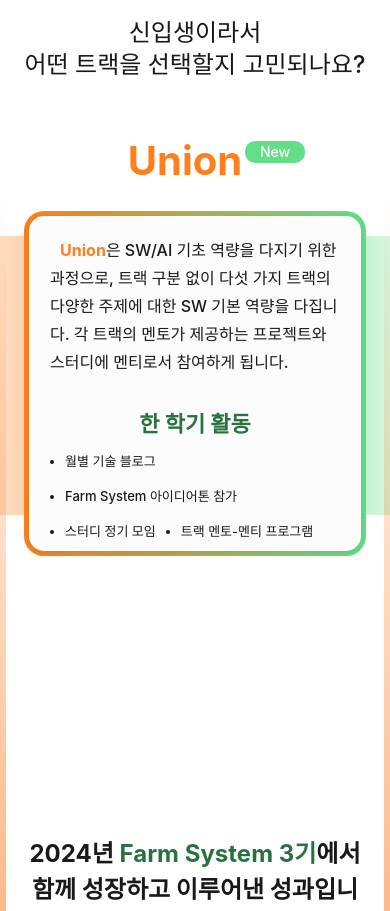
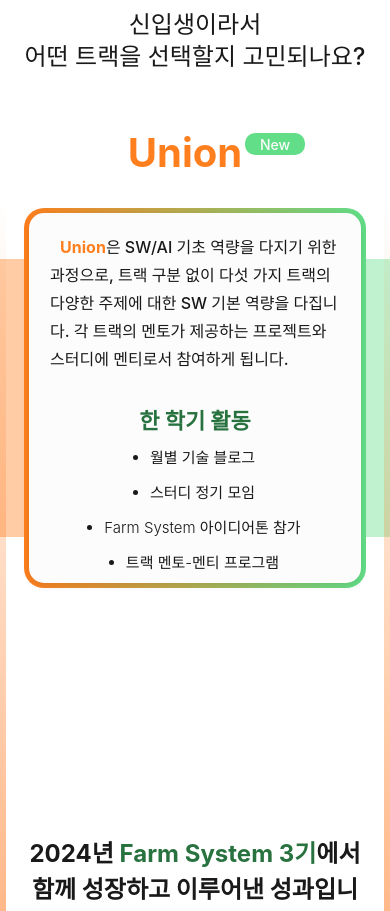
Before and after one commit to karpitony/monorepo-test, a React (Vite) app: page / in a window 390 px wide. Shown: the part 3560-4471 px from the top of the page. Built offline with nearby package versions, Linux system fonts and the light colour scheme; a web font is replaced by a local one.

Commit message:
[Feat] 유니온 반응형 수정

```diff
--- a/src/pages/Main/Union/ContentBox.styled.ts
+++ b/src/pages/Main/Union/ContentBox.styled.ts
@@ -2,7 +2,7 @@
 
 export const Container = styled.div<{ $isMobile: boolean }>`
   width: 100%;
-  height: ${(props) => (props.$isMobile ? "auto" : "500px")};
+  height: ${(props) => (props.$isMobile ? "370px" : "500px")};
 
   display: flex;
   justify-content: center;
@@ -10,6 +10,7 @@
 
   position: relative;
   padding: ${(props) => (props.$isMobile ? "20px 0" : "0")};
+  /* background-color: yellow; */
 `;
 
 // 테두리에 Gradient가 안돼서 박스 두개를 겹쳐서 테두리 Gradient를 만들었습니다.
@@ -99,13 +100,22 @@
 
   display: flex;
   flex-direction: row;
-  flex-wrap: wrap;
-  align-items: flex-end;
-  align-content: flex-start;
+  /* flex-wrap: wrap; */
+  align-items: center;
+  justify-content: center;
+  align-content: center;
 
   gap: ${(props) => (props.$isMobile ? "0 10px" : "10px 20px")};
   list-style-type: disc;
 `;
+
+export const ListBox = styled.div<{ $isApp: boolean}>`
+  display: flex;
+  flex-direction: column;
+  align-items: ${(props) => (props.$isApp ? "center" : "start")};
+  justify-content: center;
+  /* background-color: orange; */
+`
 
 export const Li = styled.li<{
   $isMobile: boolean;
@@ -114,9 +124,9 @@
   height: 35px;
 
   font-style: normal;
-  font-weight: 500;
+  font-weight: 300;
   font-size: ${(props) =>
-    props.$isMobile ? "13px" : "22px"};
+    props.$isMobile ? "15px" : "20px"};
   line-height: ${(props) => (props.$isMobile ? "30px" : "35px")};
   color: var(--FarmSystem_Black);
 
@@ -135,16 +145,17 @@
   position: absolute;
   top: 0;
   display: flex;
-  justify-content: center;
+  justify-content: space-between;
   align-items: center;
 
   /* ✅ 블러 크기 조정 */
   height: ${(props) => (props.$isMobile ? "370px" : props.$isTablet ? "500px" : "500px")};
   gap: ${(props) => (props.$isMobile ? "30vw" : props.$isTablet ? "200px" : "80px")};
+  /* background-color: orange; */
 `;
 
 export const GradientLeft = styled.div<{ $isMobile: boolean, $isTablet: boolean }>`
-  width: ${(props) => (props.$isMobile ? "200px" : props.$isTablet ? "400px" : "550px")};
+  width: ${(props) => (props.$isMobile ? "280px" : props.$isTablet ? "400px" : "550px")};
   height: ${(props) => (props.$isMobile ? "33vh" : props.$isTablet ? "470px" : "400px")};
 
   background: linear-gradient(
@@ -157,7 +168,7 @@
 `;
 
 export const GradientRight = styled.div<{ $isMobile: boolean, $isTablet: boolean }>`
-  width: ${(props) => (props.$isMobile ? "200px" : props.$isTablet ? "400px" : "550px")};
+  width: ${(props) => (props.$isMobile ? "280px" : props.$isTablet ? "400px" : "550px")};
   height: ${(props) => (props.$isMobile ? "33vh" : props.$isTablet ? "470px" : "400px")};
 
   background: linear-gradient(
--- a/src/pages/Main/Union/ContentBox.tsx
+++ b/src/pages/Main/Union/ContentBox.tsx
@@ -2,7 +2,7 @@
 import useMediaQueries from "@/hooks/useMediaQueries";
 
 export default function ContentBox() {
-  const { isTiny, isMobile, isTablet } = useMediaQueries();
+  const { isApp, isTiny, isMobile, isTablet } = useMediaQueries();
 
   return (
     <S.Container $isMobile={isMobile}>
@@ -33,18 +33,42 @@
             한 학기 활동
           </S.ActivityTitle>
           <S.ActivityList $isMobile={isMobile} $isTiny={isTiny}>
+            {isApp ? (
+              <S.ListBox $isApp={isApp}>
                 <S.Li $isMobile={isMobile} $isTiny={isTiny}>
                   월별 기술 블로그
+                </S.Li>
+                <S.Li $isMobile={isMobile} $isTiny={isTiny}>
+                  스터디 정기 모임
                 </S.Li>
                 <S.Li $isMobile={isMobile} $isTiny={isTiny}>
                   Farm System 아이디어톤 참가
                 </S.Li>
                 <S.Li $isMobile={isMobile} $isTiny={isTiny}>
+                  트랙 멘토-멘티 프로그램
+                </S.Li>
+              </S.ListBox>
+            ) : (
+              <>
+                <S.ListBox $isApp={isApp}>
+                  <S.Li $isMobile={isMobile} $isTiny={isTiny}>
+                    월별 기술 블로그
+                  </S.Li>
+                  <S.Li $isMobile={isMobile} $isTiny={isTiny}>
                     스터디 정기 모임
+                  </S.Li>
+                </S.ListBox>
+                <S.ListBox $isApp={isApp}>
+                  <S.Li $isMobile={isMobile} $isTiny={isTiny}>
+                    Farm System 아이디어톤 참가
                   </S.Li>
                   <S.Li $isMobile={isMobile} $isTiny={isTiny}>
                     트랙 멘토-멘티 프로그램
                   </S.Li>
+                </S.ListBox>
+              </>
+            )}
+
           </S.ActivityList>
         </S.Content>
       </S.ContentBoxBorder>
--- a/src/pages/Main/Union/Union.styled.ts
+++ b/src/pages/Main/Union/Union.styled.ts
@@ -25,7 +25,7 @@
   margin-bottom: ${(props) => (props.$isMobile ? "50px" : "70px")};
 `;
 
-export const UnionTextContainer = styled.div<{ $isMobile: boolean }>`
+export const UnionTextContainer = styled.div<{ $isMobile: boolean; $isApp: boolean }>`
   display: grid;
   grid-template-columns: ${(props) =>
     props.$isMobile ? "1fr 2fr 1fr" : "1fr 1fr 1fr 1fr"};
@@ -33,8 +33,10 @@
   align-items: start;
 
   width: ${(props) => (props.$isMobile ? "220px" : "300px")};
-  margin-bottom: ${(props) => (props.$isMobile ? "0" : "50px")};
+  margin-bottom: ${(props) =>
+    props.$isApp ? "30px" : props.$isMobile ? "0px" : "50px"};
 `;
+
 
 export const UnionText = styled.h2<{ $isMobile: boolean }>`
   grid-column: 2 / 4;
--- a/src/pages/Main/Union/Union.tsx
+++ b/src/pages/Main/Union/Union.tsx
@@ -3,7 +3,7 @@
 import * as S from './Union.styled';
 
 export default function Union() {
-  const { isMobile } = useMediaQueries();
+  const { isApp, isMobile } = useMediaQueries();
 
   return (
     <S.Container $isMobile={isMobile} id="union">
@@ -11,7 +11,7 @@
         <p>신입생이라서</p>
         <p>어떤 트랙을 선택할지 고민되나요?</p>
       </S.IntroduceText>
-      <S.UnionTextContainer $isMobile={isMobile}>
+      <S.UnionTextContainer $isMobile={isMobile} $isApp={isApp}>
         <S.UnionText $isMobile={isMobile}>Union</S.UnionText>
         <S.NewBadge $isMobile={isMobile}>New</S.NewBadge>
       </S.UnionTextContainer>
```
Also changed, not shown: 1 other file (tests, documents, lock files or other folders). Lines whose indentation alone changed are shown as unchanged.
